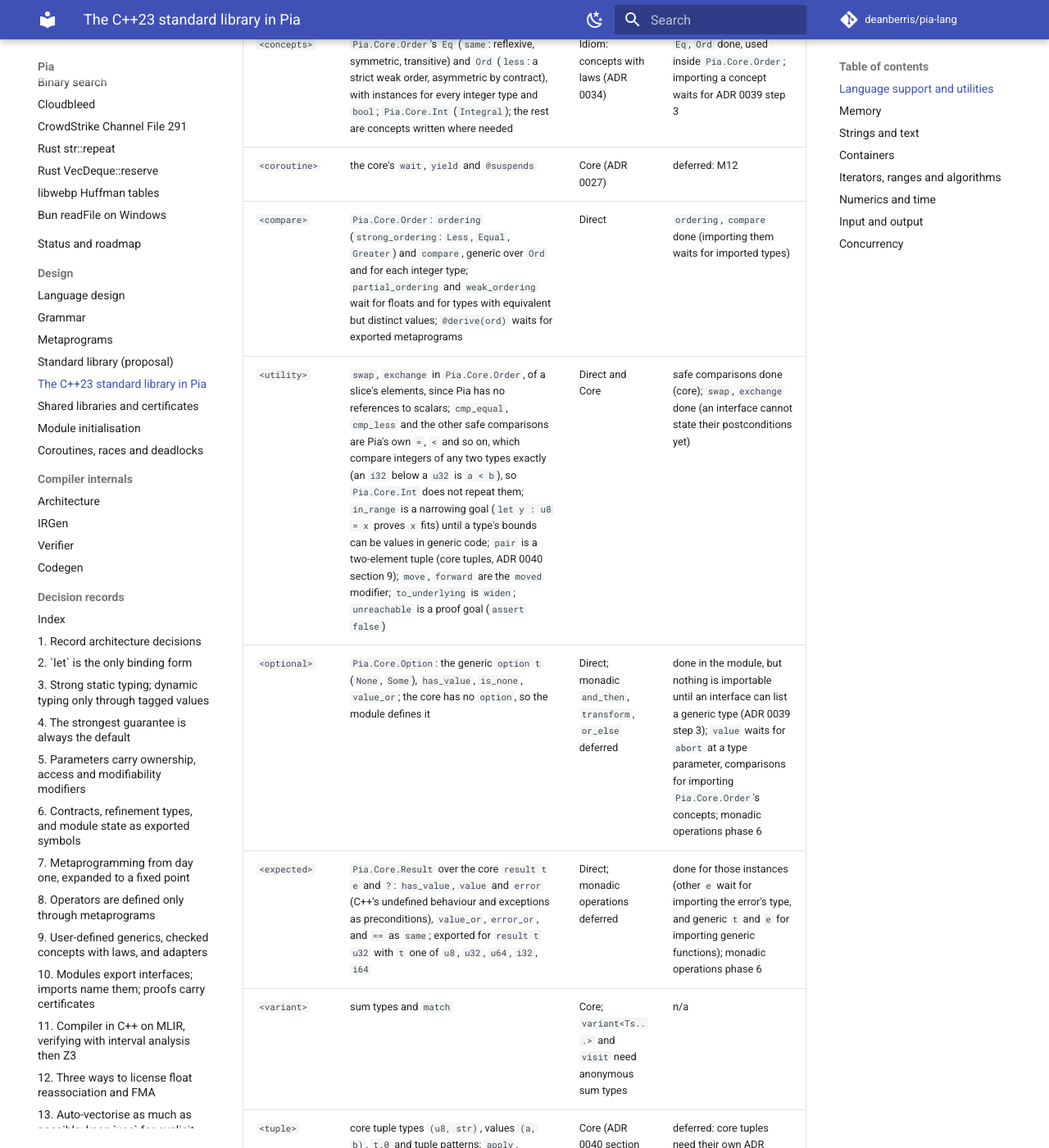
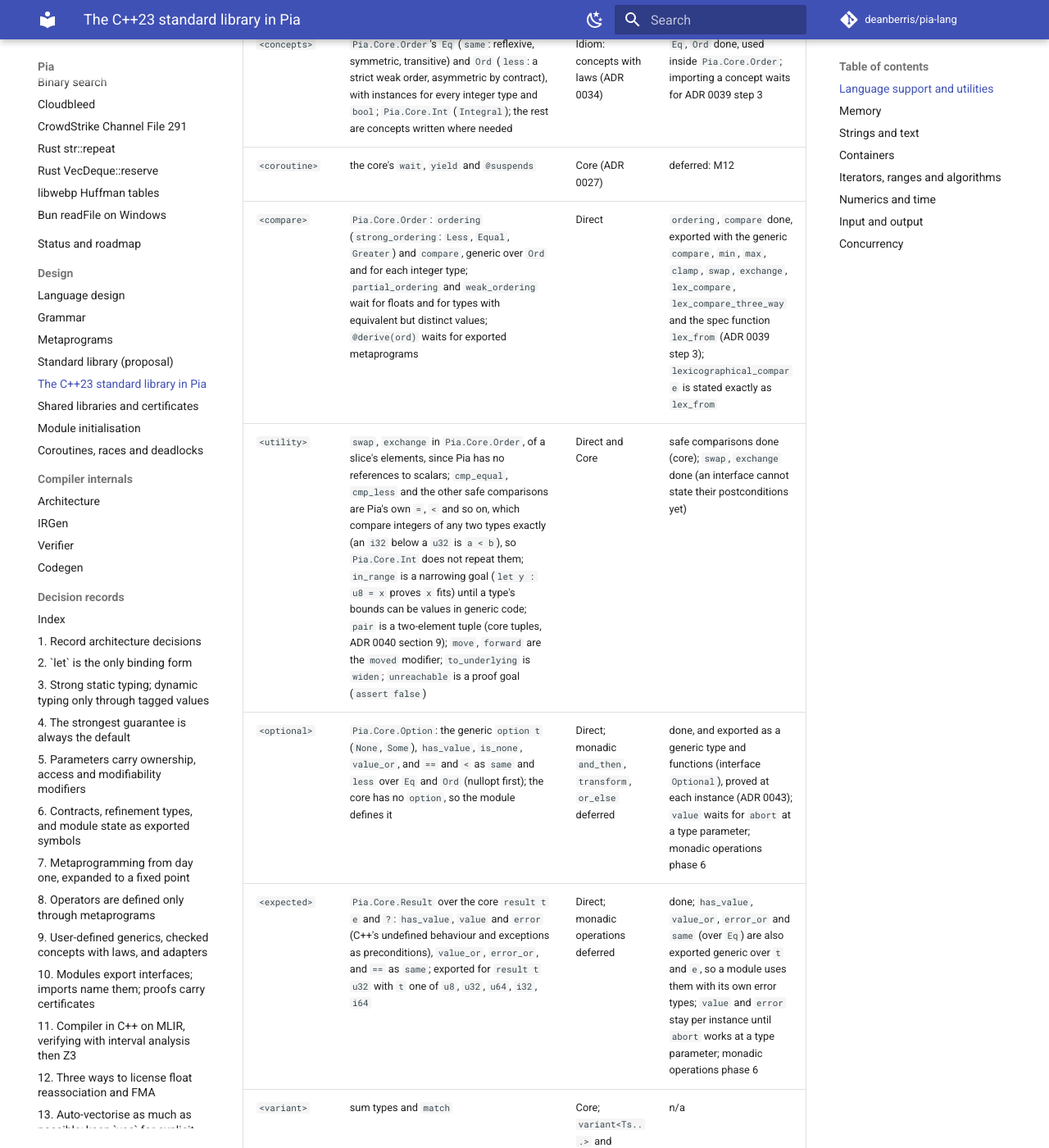
Before and after one commit to deanberris/pia-lang, an MkDocs documentation site: the page built from docs/cpp-std.md, in a window 1280 px wide and 1400 px high, scrolled down 691 px. Shown: the whole window at 82% size. Built offline with MkDocs 1.6.1 and Material for MkDocs 9.7.7, drawn with Linux system fonts in a browser that asks for light colours; comment, search, counter and statistics services are not loaded; some of the changed text lies outside the part shown.

Commit message:
Docs: cpp-std rows for the module upgrade; imported functions in specs
Co-Authored-By: Claude Opus 5.5 <noreply@anthropic.com>
Claude-Session: https://claude.ai/code/session_01SkMSatmEmJWiDnKdbSUoyG

```diff
--- a/docs/cpp-std.md
+++ b/docs/cpp-std.md
@@ -14,10 +14,10 @@ Pia gives what the C++ library lets a program do, in Pia's idioms: slices instea
 | --- | --- | --- | --- |
 | `<concepts>` | `Pia.Core.Order`'s `Eq` (`same`: reflexive, symmetric, transitive) and `Ord` (`less`: a strict weak order, asymmetric by contract), with instances for every integer type and `bool`; `Pia.Core.Int` (`Integral`); the rest are concepts written where needed | Idiom: concepts with laws (ADR 0034) | `Eq`, `Ord` done, used inside `Pia.Core.Order`; importing a concept waits for ADR 0039 step 3 |
 | `<coroutine>` | the core's `wait`, `yield` and `@suspends` | Core (ADR 0027) | deferred: M12 |
-| `<compare>` | `Pia.Core.Order`: `ordering` (`strong_ordering`: `Less`, `Equal`, `Greater`) and `compare`, generic over `Ord` and for each integer type; `partial_ordering` and `weak_ordering` wait for floats and for types with equivalent but distinct values; `@derive(ord)` waits for exported metaprograms | Direct | `ordering`, `compare` done (importing them waits for imported types) |
+| `<compare>` | `Pia.Core.Order`: `ordering` (`strong_ordering`: `Less`, `Equal`, `Greater`) and `compare`, generic over `Ord` and for each integer type; `partial_ordering` and `weak_ordering` wait for floats and for types with equivalent but distinct values; `@derive(ord)` waits for exported metaprograms | Direct | `ordering`, `compare` done, exported with the generic `compare`, `min`, `max`, `clamp`, `swap`, `exchange`, `lex_compare`, `lex_compare_three_way` and the spec function `lex_from` (ADR 0039 step 3); `lexicographical_compare` is stated exactly as `lex_from` |
 | `<utility>` | `swap`, `exchange` in `Pia.Core.Order`, of a slice's elements, since Pia has no references to scalars; `cmp_equal`, `cmp_less` and the other safe comparisons are Pia's own `=`, `<` and so on, which compare integers of any two types exactly (an `i32` below a `u32` is `a < b`), so `Pia.Core.Int` does not repeat them; `in_range` is a narrowing goal (`let y : u8 = x` proves `x` fits) until a type's bounds can be values in generic code; `pair` is a two-element tuple (core tuples, ADR 0040 section 9); `move`, `forward` are the `moved` modifier; `to_underlying` is `widen`; `unreachable` is a proof goal (`assert false`) | Direct and Core | safe comparisons done (core); `swap`, `exchange` done (an interface cannot state their postconditions yet) |
-| `<optional>` | `Pia.Core.Option`: the generic `option t` (`None`, `Some`), `has_value`, `is_none`, `value_or`; the core has no `option`, so the module defines it | Direct; monadic `and_then`, `transform`, `or_else` deferred | done in the module, but nothing is importable until an interface can list a generic type (ADR 0039 step 3); `value` waits for `abort` at a type parameter, comparisons for importing `Pia.Core.Order`'s concepts; monadic operations phase 6 |
-| `<expected>` | `Pia.Core.Result` over the core `result t e` and `?`: `has_value`, `value` and `error` (C++'s undefined behaviour and exceptions as preconditions), `value_or`, `error_or`, and `==` as `same`; exported for `result t u32` with `t` one of `u8`, `u32`, `u64`, `i32`, `i64` | Direct; monadic operations deferred | done for those instances (other `e` wait for importing the error's type, and generic `t` and `e` for importing generic functions); monadic operations phase 6 |
+| `<optional>` | `Pia.Core.Option`: the generic `option t` (`None`, `Some`), `has_value`, `is_none`, `value_or`, and `==` and `<` as `same` and `less` over `Eq` and `Ord` (nullopt first); the core has no `option`, so the module defines it | Direct; monadic `and_then`, `transform`, `or_else` deferred | done, and exported as a generic type and functions (interface `Optional`), proved at each instance (ADR 0043); `value` waits for `abort` at a type parameter; monadic operations phase 6 |
+| `<expected>` | `Pia.Core.Result` over the core `result t e` and `?`: `has_value`, `value` and `error` (C++'s undefined behaviour and exceptions as preconditions), `value_or`, `error_or`, and `==` as `same`; exported for `result t u32` with `t` one of `u8`, `u32`, `u64`, `i32`, `i64` | Direct; monadic operations deferred | done; `has_value`, `value_or`, `error_or` and `same` (over `Eq`) are also exported generic over `t` and `e`, so a module uses them with its own error types; `value` and `error` stay per instance until `abort` works at a type parameter; monadic operations phase 6 |
 | `<variant>` | sum types and `match` | Core; `variant<Ts...>` and `visit` need anonymous sum types | n/a |
 | `<tuple>` | core tuple types `(u8, str)`, values `(a, b)`, `t.0` and tuple patterns; `apply`, `tuple_cat`, `tuple_size`, `tuple_element` as metaprograms over tuple types; structural `Eq`, `Ord`, `Hash` | Core (ADR 0040 section 9) | deferred: core tuples need their own ADR |
 | `<any>` | `dyn` | Out: no run-time type information (ADR 0003) | n/a |
@@ -94,7 +94,7 @@ All containers are in `Pia.Mem` (#72) and take an allocator. Element access is `
 | `<algorithm>` set operations | `Pia.Core.Algo.Set`, into `out` slices | Direct | phase 1 |
 | `<algorithm>` permutations | `Pia.Core.Algo.Perm` | Direct | phase 1 |
 | `<algorithm>` `_if` forms, `all_of`/`any_of`/`none_of`, `transform`, comparator and operation forms | no `_if` names: overloads of `find`, `count`, `remove`, `replace`, `copy`, `sort`, `accumulate` and the rest that take a predicate, comparator or operation (`find xs p`, `sort xs less`); `all`, `any`, `none` | Idiom: overloads (ADR 0040 section 6) | deferred: function values, phase 6 |
-| `<numeric>` | `Pia.Core.Int` (`gcd`, `lcm`, `midpoint`), `Pia.Core.Algo.Modify` (`iota`, `accumulate`, `reduce`, `partial_sum`, `adjacent_difference`, `inner_product`) | Direct | `gcd` (of signed values, unsigned), `midpoint` done; `gcd`'s contract does not yet say it divides both, and `lcm` waits, both for nonlinear facts the verifier cannot prove yet; the algorithms phase 1 |
+| `<numeric>` | `Pia.Core.Int` (`gcd`, `lcm`, `midpoint`), `Pia.Core.Algo.Modify` (`iota`, `accumulate`, `reduce`, `partial_sum`, `adjacent_difference`, `inner_product`) | Direct | `gcd` (of signed values, unsigned), `midpoint` done; `gcd`'s contract states its exact value, the exported spec function `euclid`, and `divides` is exported with `quot_rem`; that `gcd` divides both, and `lcm`, wait for nonlinear facts the verifier cannot prove yet; the algorithms phase 1 |
 | C++26 saturation (`add_sat`, `sub_sat`, `mul_sat`, `div_sat`, `saturate_cast`) | `add_sat`, `sub_sat` are the core builtins (`+|`, `-|`); `mul_sat`, `div_sat` and `saturate_cast_<t>` (from `i64` and `u64`, since the target cannot be a type argument yet) in `Pia.Core.Int` | Direct | done |
 | `<execution>` | `spread` and `Pia.Par` | Idiom (ADR 0014) | deferred: M12 |
 | `<generator>` | coroutines | Deferred (ADR 0027) | phase 5 |
@@ -103,7 +103,7 @@ All containers are in `Pia.Mem` (#72) and take an allocator. Element access is `
 
 | Header | Pia | Kind | Status |
 | --- | --- | --- | --- |
-| `<bit>` | core builtins `popcount`, `clz` (`countl_zero`), `ctz` (`countr_zero`), `rotl`, `rotr` (amount proved below the width) and `bswap` (`byteswap`); the rest (`bit_width`, `bit_floor`, `bit_ceil`, `has_single_bit`, `countl_one`, `countr_one`, `endian`) in `Pia.Core.Bit` | Direct | builtins done; `Pia.Core.Bit` done, except `bit_cast` (needs a byte view of any type) |
+| `<bit>` | core builtins `popcount`, `clz` (`countl_zero`), `ctz` (`countr_zero`), `rotl`, `rotr` (amount proved below the width) and `bswap` (`byteswap`); the rest (`bit_width`, `bit_floor`, `bit_ceil`, `has_single_bit`, `countl_one`, `countr_one`, `endian`) in `Pia.Core.Bit` | Direct | builtins done; `Pia.Core.Bit` done, with `native` shown as `Little` in the interface, except `bit_cast` (needs a byte view of any type) |
 | `<cmath>`, `<numbers>`, `<complex>`, `<cfenv>` | `Pia.Math`, proved in Pia, never libm | Direct | deferred: floats (M11) |
 | `<valarray>` | `vec<T, k>` and `spread` | Out | n/a |
 | `<random>` | `Pia.Core.Rand`: integer engines and integer distributions; floating-point distributions later | Direct | phase 1, phase 4 |
```
Also changed, not shown: docs/verifier.md (+1 -0 lines).
